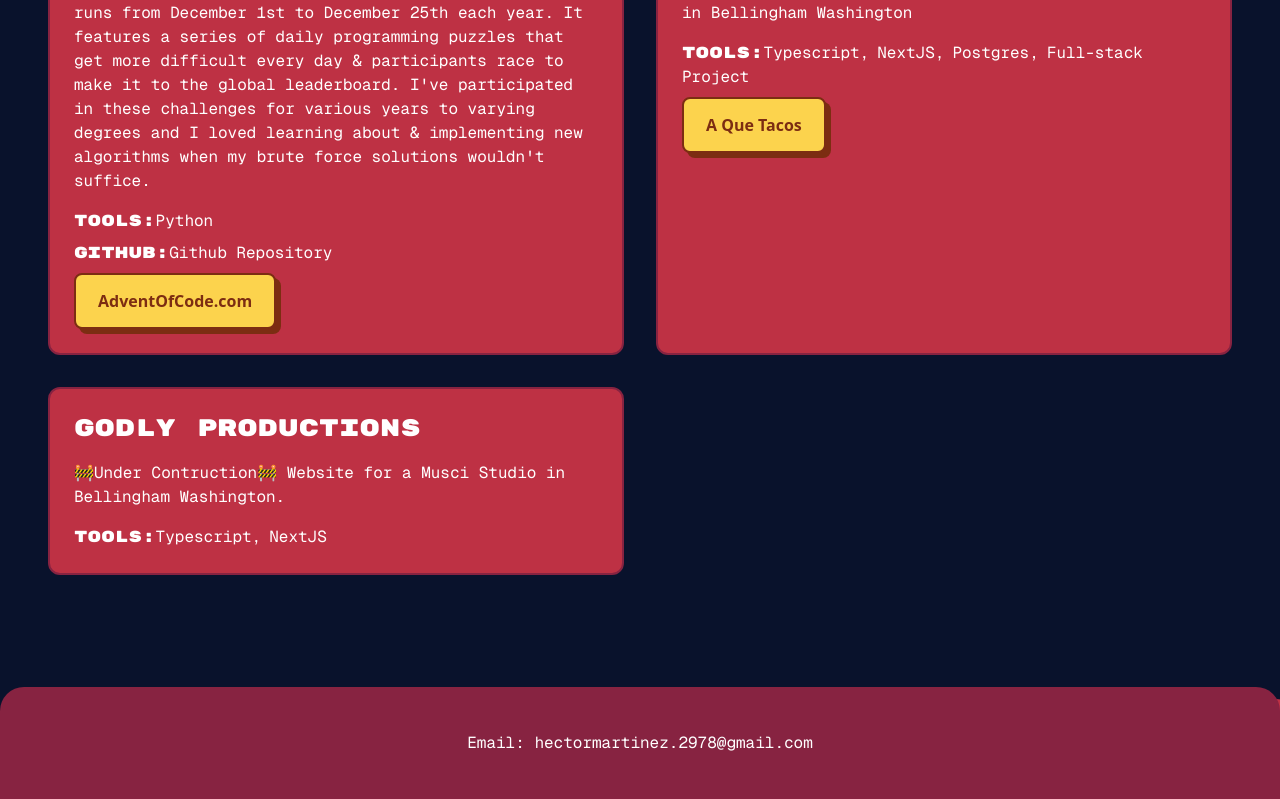
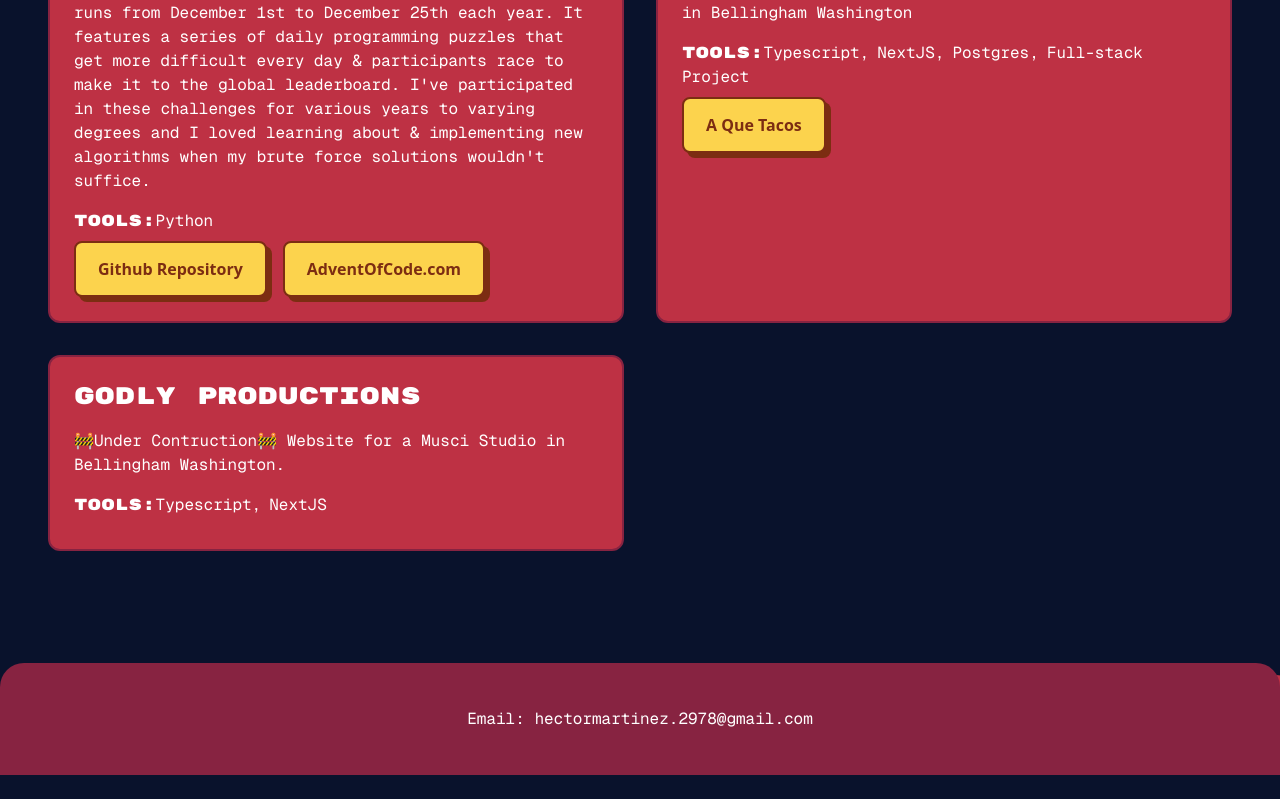
Before and after one commit to Hector-bit/Hector-bit.github.io, a Next.js app: page / in a window 1280 px wide. Shown: the part 1641-2440 px from the top of the page. After the commit the page ends 2416 px from the top, so only its background shows below. Built offline with nearby package versions, Linux system fonts and the light colour scheme.

Commit message:
github repo now a buttong

```diff
--- a/components/projectCard.tsx
+++ b/components/projectCard.tsx
@@ -25,11 +25,21 @@ const ProjectCard = ({ name, description, tools, githubLink, webLink }: ProjectC
           })}
 
         </div>
+        <div className="flex flex-row gap-4">
           {githubLink && (
+            // <div>
+            //   <span className="text-md font-rubik">Github:</span>
+            //   <Link href={githubLink.link}>
+            //     <span>{githubLink.name}</span>
+            //   </Link>
+            // </div>
                       <div>
-            <span className="text-md font-rubik">Github:</span>
+                      {/* <span className="text-md font-rubik">Website:</span>  */}
                       <Link href={githubLink.link}>
-              <span>{githubLink.name}</span>
+                        <button className="btn">
+                          {githubLink.name}
+                        </button>
+                        {/* <span className="underline">{webLink.name}</span> */}
                       </Link>
                     </div>
           )}
@@ -46,6 +56,8 @@ const ProjectCard = ({ name, description, tools, githubLink, webLink }: ProjectC
           )}
 
         </div>
+
+      </div>
     </div>
   )
 }
```
Lines whose indentation alone changed are shown as unchanged.
